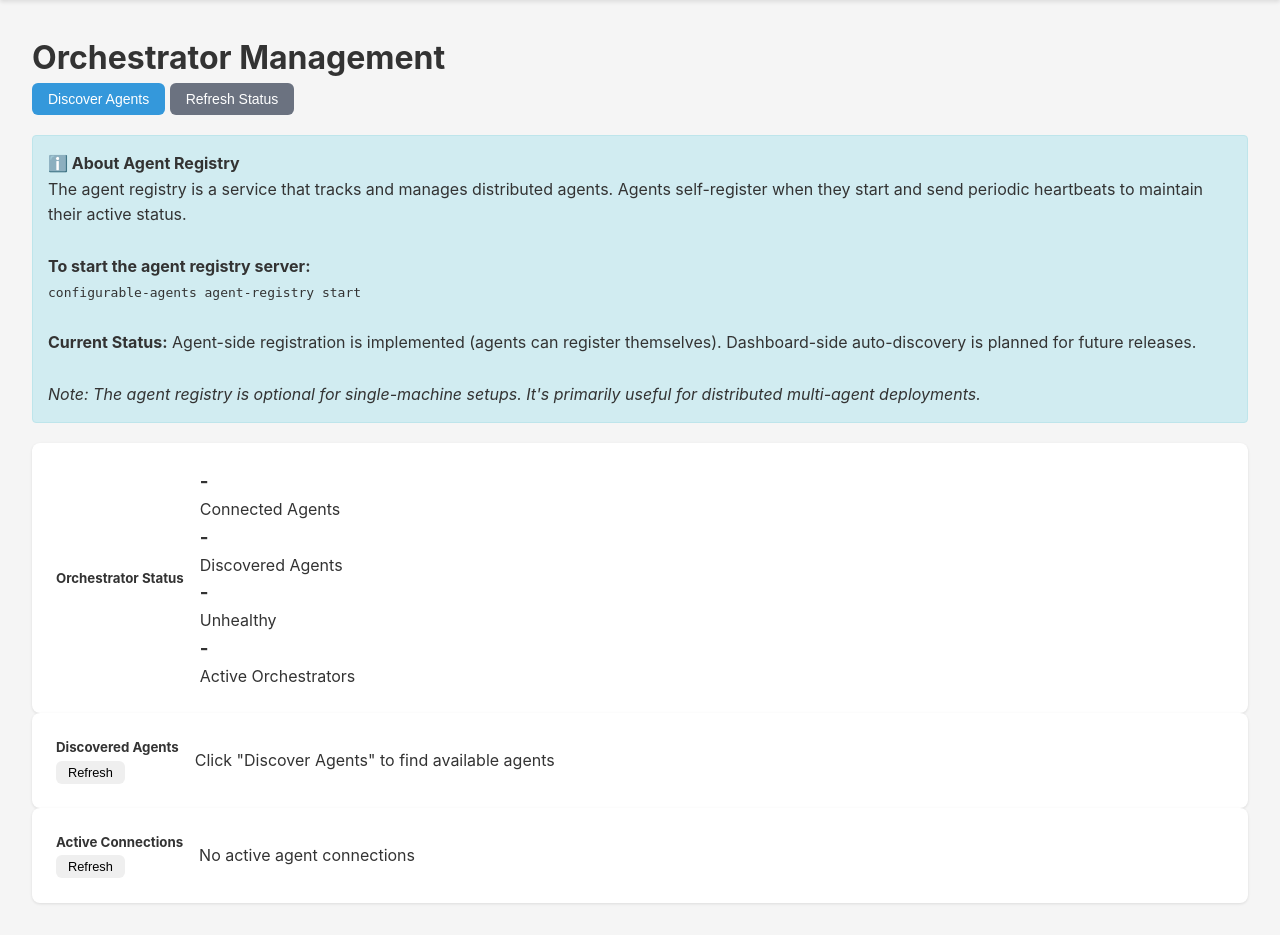
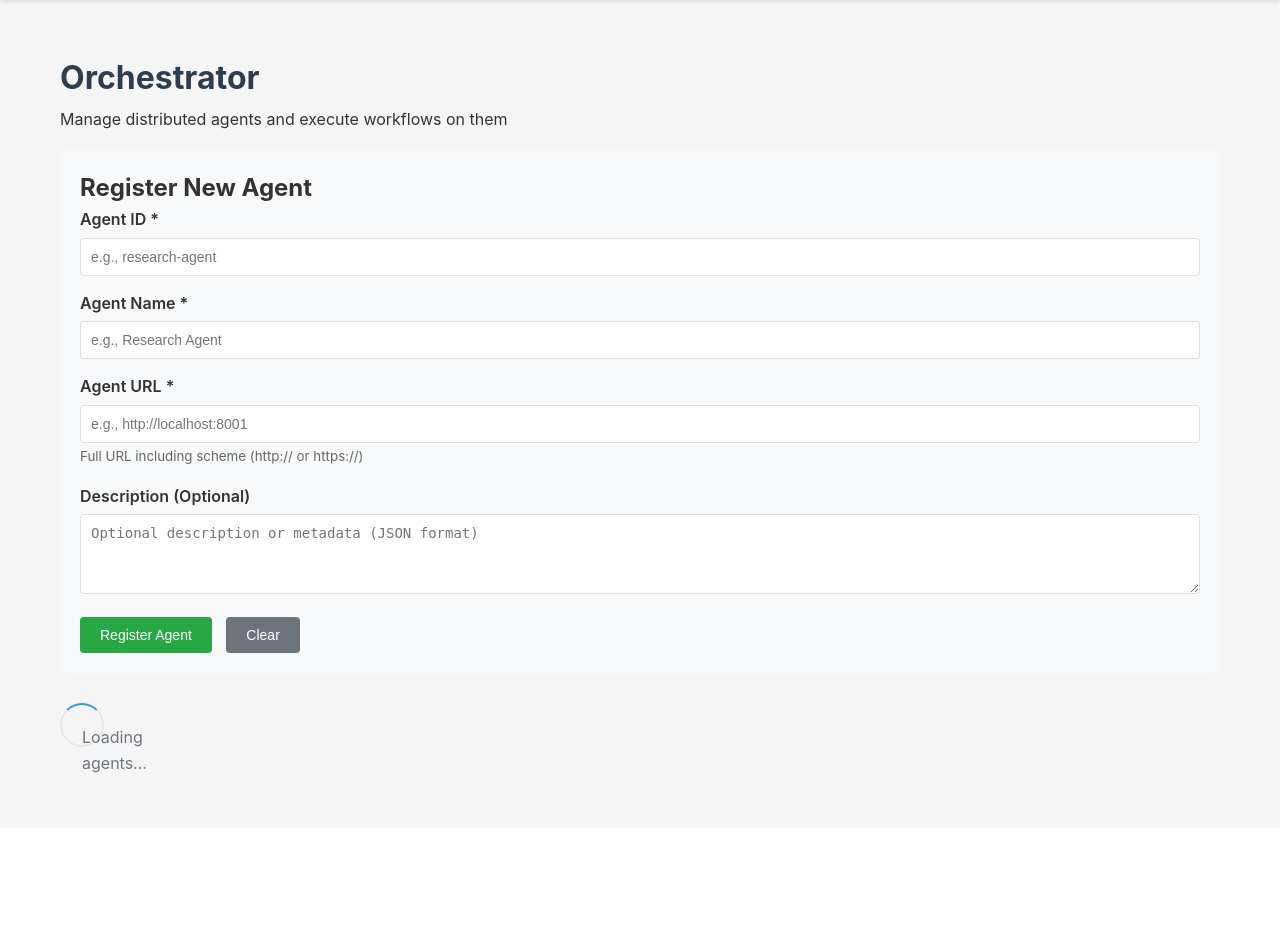
Before and after one commit to thatAverageGuy/configurable-agents, a Python web app: template src/configurable_agents/ui/dashboard/templates/orchestrator.html in a window 1280 px wide. Shown: the part 60-995 px from the top of the page. After the commit the page ends 833 px from the top, so only its background shows below. Run offline with Jinja, Linux system fonts and the light colour scheme; the template is opened without the code that fills it, so the values that code supplies are empty; some libraries are stand-ins or nearby versions.

Commit message:
feat(orchestrator): complete rewrite of orchestrator page template
BREAKING CHANGE: Complete rewrite of orchestrator.html

New features:
- Manual agent registration form with validation
- Agent list with health status (✓ Healthy / ✗ Unavailable)
- HTMX polling every 10s for live health updates
- Execute workflow modal with dynamic form generation
- Remove agent button with confirmation

Template structure:
1. Registration form (agent_id, agent_name, agent_url, description)
2. Agents list table with status, actions
3. Execute workflow modal (fetches schema from agent)
4. JavaScript for modal management and execution

Backend changes:
- GET /health-check now returns HTML partial (not JSON)
- Auto-refresh via HTMX: hx-trigger="load, every 10s"
- Proper error handling for unreachable agents

Removed:
- Auto-discovery button (no longer needed)
- References to non-existent orchestrator CLI command
- Complex status display (simplified to table view)

```diff
--- a/src/configurable_agents/ui/dashboard/templates/orchestrator.html
+++ b/src/configurable_agents/ui/dashboard/templates/orchestrator.html
@@ -1,217 +1,488 @@
 {% extends "base.html" %}
+
+{% block head %}
+<style>
+.orchestrator-container {
+    max-width: 1200px;
+    margin: 0 auto;
+    padding: 20px;
+}
+
+.registration-form {
+    background-color: #f8f9fa;
+    padding: 20px;
+    border-radius: 8px;
+    margin-bottom: 30px;
+}
+
+.form-group {
+    margin-bottom: 15px;
+}
+
+.form-group label {
+    display: block;
+    margin-bottom: 5px;
+    font-weight: 600;
+    color: #333;
+}
+
+.form-group input,
+.form-group textarea {
+    width: 100%;
+    padding: 10px;
+    border: 1px solid #ddd;
+    border-radius: 4px;
+    font-size: 14px;
+}
+
+.form-group textarea {
+    min-height: 80px;
+    resize: vertical;
+}
+
+.btn-register {
+    background-color: #28a745;
+    color: white;
+    border: none;
+    padding: 10px 20px;
+    border-radius: 4px;
+    cursor: pointer;
+    font-size: 14px;
+}
+
+.btn-register:hover {
+    background-color: #218838;
+}
+
+.btn-secondary {
+    background-color: #6c757d;
+    color: white;
+    border: none;
+    padding: 10px 20px;
+    border-radius: 4px;
+    cursor: pointer;
+    font-size: 14px;
+    margin-left: 10px;
+}
+
+.btn-secondary:hover {
+    background-color: #5a6268;
+}
+
+.agents-table {
+    width: 100%;
+    border-collapse: collapse;
+    margin-top: 20px;
+}
+
+.agents-table th,
+.agents-table td {
+    padding: 12px;
+    text-align: left;
+    border-bottom: 1px solid #ddd;
+}
+
+.agents-table th {
+    background-color: #f5f5f5;
+    font-weight: 600;
+}
+
+.agents-table tr:hover {
+    background-color: #f9f9f9;
+}
+
+.status-healthy {
+    color: #28a745;
+    font-weight: 600;
+}
+
+.status-unhealthy {
+    color: #dc3545;
+    font-weight: 600;
+}
+
+.btn-execute {
+    background-color: #007bff;
+    color: white;
+    border: none;
+    padding: 6px 12px;
+    border-radius: 4px;
+    cursor: pointer;
+    font-size: 12px;
+    margin-right: 5px;
+}
+
+.btn-execute:hover {
+    background-color: #0056b3;
+}
+
+.btn-remove {
+    background-color: #dc3545;
+    color: white;
+    border: none;
+    padding: 6px 12px;
+    border-radius: 4px;
+    cursor: pointer;
+    font-size: 12px;
+}
+
+.btn-remove:hover {
+    background-color: #c82333;
+}
+
+.error-message {
+    background-color: #f8d7da;
+    border: 1px solid #f5c6cb;
+    color: #721c24;
+    padding: 12px;
+    border-radius: 4px;
+    margin-top: 15px;
+}
+
+.success-message {
+    background-color: #d4edda;
+    border: 1px solid #c3e6cb;
+    color: #155724;
+    padding: 12px;
+    border-radius: 4px;
+    margin-top: 15px;
+}
+
+.modal {
+    display: none;
+    position: fixed;
+    z-index: 1000;
+    left: 0;
+    top: 0;
+    width: 100%;
+    height: 100%;
+    background-color: rgba(0,0,0,0.5);
+    padding: 20px;
+    box-sizing: border-box;
+}
+
+.modal-content {
+    background-color: white;
+    max-width: 600px;
+    margin: 100px auto;
+    padding: 20px;
+    border-radius: 8px;
+    max-height: 80vh;
+    overflow-y: auto;
+}
+
+.modal-header {
+    display: flex;
+    justify-content: space-between;
+    align-items: center;
+    margin-bottom: 20px;
+}
+
+.modal-header h2 {
+    margin: 0;
+}
+
+.close-modal {
+    background: none;
+    border: none;
+    font-size: 24px;
+    cursor: pointer;
+    padding: 0;
+    width: 30px;
+    height: 30px;
+}
+
+.execute-form {
+    margin-top: 20px;
+}
+
+.schema-field {
+    margin-bottom: 15px;
+}
+
+.schema-field label {
+    display: block;
+    margin-bottom: 5px;
+    font-weight: 600;
+}
+
+.schema-field input,
+.schema-field textarea,
+.schema-field select {
+    width: 100%;
+    padding: 10px;
+    border: 1px solid #ddd;
+    border-radius: 4px;
+}
+
+.btn-submit {
+    background-color: #007bff;
+    color: white;
+    border: none;
+    padding: 10px 20px;
+    border-radius: 4px;
+    cursor: pointer;
+    font-size: 14px;
+    margin-top: 10px;
+}
+
+.btn-submit:hover {
+    background-color: #0056b3;
+}
+
+.no-agents {
+    text-align: center;
+    padding: 40px;
+    color: #6c757d;
+}
+
+.loading {
+    text-align: center;
+    padding: 20px;
+    color: #6c757d;
+}
+</style>
+{% endblock %}
 
 {% block title %}Orchestrator - Configurable Agents Dashboard{% endblock %}
 
 {% block nav_orchestrator %}class="active"{% endblock %}
 
 {% block content %}
-<div class="container-fluid px-4 py-4">
-    <div class="d-flex justify-content-between align-items-center mb-4">
-        <h1>Orchestrator Management</h1>
-        <div>
-            <button class="btn btn-primary" hx-post="/orchestrator/discover" hx-target="#agents-container"
-                hx-swap="outerHTML">
-                Discover Agents
-            </button>
-            <button class="btn btn-secondary ms-2" hx-get="/orchestrator/status" hx-target="#status-container"
-                hx-swap="outerHTML">
-                Refresh Status
-            </button>
-        </div>
+<div class="orchestrator-container">
+    <div class="page-header">
+        <h1>Orchestrator</h1>
+        <p>Manage distributed agents and execute workflows on them</p>
     </div>
 
-    <!-- Agent Registry Notice -->
-    <div class="alert alert-info" style="margin: 20px 0; padding: 15px; background-color: #d1ecf1; border: 1px solid #bee5eb; border-radius: 4px;">
-        <strong>ℹ️ About Agent Registry</strong><br>
-        The agent registry is a service that tracks and manages distributed agents. Agents self-register when they start and send periodic heartbeats to maintain their active status.<br><br>
-        <strong>To start the agent registry server:</strong><br>
-        <code>configurable-agents agent-registry start</code><br><br>
-        <strong>Current Status:</strong> Agent-side registration is implemented (agents can register themselves). Dashboard-side auto-discovery is planned for future releases.<br><br>
-        <em>Note: The agent registry is optional for single-machine setups. It's primarily useful for distributed multi-agent deployments.</em>
+    <!-- Registration Form -->
+    <div class="registration-form">
+        <h2>Register New Agent</h2>
+        <form hx-post="/orchestrator/register"
+              hx-target="#registration-result"
+              hx-swap="innerHTML">
+            <div class="form-group">
+                <label for="agent_id">Agent ID *</label>
+                <input type="text"
+                       id="agent_id"
+                       name="agent_id"
+                       placeholder="e.g., research-agent"
+                       required>
+            </div>
+
+            <div class="form-group">
+                <label for="agent_name">Agent Name *</label>
+                <input type="text"
+                       id="agent_name"
+                       name="agent_name"
+                       placeholder="e.g., Research Agent"
+                       required>
+            </div>
+
+            <div class="form-group">
+                <label for="agent_url">Agent URL *</label>
+                <input type="url"
+                       id="agent_url"
+                       name="agent_url"
+                       placeholder="e.g., http://localhost:8001"
+                       required>
+                <small style="color: #666;">Full URL including scheme (http:// or https://)</small>
+            </div>
+
+            <div class="form-group">
+                <label for="metadata">Description (Optional)</label>
+                <textarea id="metadata"
+                          name="metadata"
+                          placeholder="Optional description or metadata (JSON format)"></textarea>
+            </div>
+
+            <button type="submit" class="btn-register">Register Agent</button>
+            <button type="button" class="btn-secondary" onclick="this.closest('form').reset()">Clear</button>
+        </form>
+
+        <div id="registration-result"></div>
     </div>
 
-    <!-- Status Overview -->
-    <div class="row mb-4" id="status-container">
-        <div class="col-md-12">
-            <div class="card">
-                <div class="card-header">
-                    <h5 class="card-title mb-0">Orchestrator Status</h5>
-                </div>
-                <div class="card-body">
-                    <div class="row text-center">
-                        <div class="col-md-3">
-                            <h3 id="stat-connections" class="display-4">-</h3>
-                            <p class="text-muted">Connected Agents</p>
-                        </div>
-                        <div class="col-md-3">
-                            <h3 id="stat-discovered" class="display-4">-</h3>
-                            <p class="text-muted">Discovered Agents</p>
-                        </div>
-                        <div class="col-md-3">
-                            <h3 id="stat-unhealthy" class="display-4">-</h3>
-                            <p class="text-muted">Unhealthy</p>
-                        </div>
-                        <div class="col-md-3">
-                            <h3 id="stat-orchestrators" class="display-4">-</h3>
-                            <p class="text-muted">Active Orchestrators</p>
-                        </div>
-                    </div>
-                </div>
-            </div>
+    <!-- Agents List -->
+    <div id="agents-list-container"
+         hx-get="/orchestrator/health-check"
+         hx-trigger="load, every 10s"
+         hx-swap="outerHTML">
+        <div class="loading">Loading agents...</div>
+    </div>
+</div>
+
+<!-- Execute Modal -->
+<div id="execute-modal" class="modal">
+    <div class="modal-content">
+        <div class="modal-header">
+            <h2 id="modal-title">Execute Workflow</h2>
+            <button class="close-modal" onclick="closeExecuteModal()">&times;</button>
         </div>
-    </div>
 
-    <!-- Discovered Agents -->
-    <div class="row mb-4" id="agents-container">
-        <div class="col-md-12">
-            <div class="card">
-                <div class="card-header d-flex justify-content-between align-items-center">
-                    <h5 class="card-title mb-0">Discovered Agents</h5>
-                    <button class="btn btn-sm btn-outline-secondary" hx-get="/orchestrator/agents"
-                        hx-target="#agents-container" hx-swap="outerHTML">
-                        Refresh
-                    </button>
-                </div>
-                <div class="card-body">
-                    <div id="agents-list">
-                        <p class="text-muted">Click "Discover Agents" to find available agents</p>
-                    </div>
-                </div>
-            </div>
-        </div>
-    </div>
-
-    <!-- Active Connections -->
-    <div class="row" id="connections-container">
-        <div class="col-md-12">
-            <div class="card">
-                <div class="card-header d-flex justify-content-between align-items-center">
-                    <h5 class="card-title mb-0">Active Connections</h5>
-                    <button class="btn btn-sm btn-outline-secondary" hx-get="/orchestrator/connections"
-                        hx-target="#connections-container" hx-swap="outerHTML">
-                        Refresh
-                    </button>
-                </div>
-                <div class="card-body">
-                    <div id="connections-list">
-                        <p class="text-muted">No active agent connections</p>
-                    </div>
-                </div>
-            </div>
+        <div id="modal-body">
+            <div class="loading">Loading schema...</div>
         </div>
     </div>
 </div>
-{% endblock %}
 
-{% block scripts %}
 <script>
-    // Update status display
-    function updateStatus(data) {
-        if (data.orchestrator_id) {
-            document.getElementById('stat-connections').textContent = data.connected_agents || 0;
-            document.getElementById('stat-discovered').textContent = data.discovered_agents || 0;
-            document.getElementById('stat-unhealthy').textContent = data.unhealthy_agents ? data.unhealthy_agents.length : 0;
+let currentAgentId = null;
+let currentAgentName = null;
+
+function openExecuteModal(agentId, agentName) {
+    currentAgentId = agentId;
+    currentAgentName = agentName;
+
+    document.getElementById('modal-title').textContent = `Execute on ${agentName}`;
+    document.getElementById('execute-modal').style.display = 'block';
+
+    // Load schema from agent
+    loadAgentSchema(agentId);
+}
+
+function closeExecuteModal() {
+    document.getElementById('execute-modal').style.display = 'none';
+    currentAgentId = null;
+    currentAgentName = null;
+}
+
+async function loadAgentSchema(agentId) {
+    const modalBody = document.getElementById('modal-body');
+
+    try {
+        const response = await fetch(`/orchestrator/${agentId}/schema`);
+
+        if (!response.ok) {
+            throw new Error(`HTTP ${response.status}: ${response.statusText}`);
+        }
+
+        const schema = await response.json();
+
+        // Build form from schema
+        let formHtml = `
+            <form class="execute-form"
+                  onsubmit="executeWorkflow(event, '${agentId}')">
+                <p><strong>Workflow:</strong> ${schema.workflow || agentId}</p>
+                <div id="execute-form-fields">
+        `;
+
+        if (schema.inputs) {
+            for (const [fieldName, fieldDef] of Object.entries(schema.inputs)) {
+                const required = fieldDef.required || false;
+                const requiredAttr = required ? 'required' : '';
+                const requiredLabel = required ? ' *' : '';
+
+                formHtml += `
+                    <div class="schema-field">
+                        <label for="field-${fieldName}">${fieldName}${requiredLabel}</label>
+                `;
+
+                if (fieldDef.description) {
+                    formHtml += `<small style="color: #666;">${fieldDef.description}</small><br>`;
+                }
+
+                // Simple text input for all fields (can be enhanced later)
+                formHtml += `
+                        <input type="text"
+                               id="field-${fieldName}"
+                               name="${fieldName}"
+                               ${requiredAttr}>
+                    </div>
+                `;
+            }
+        } else {
+            formHtml += `<p>No input fields defined for this workflow.</p>`;
+        }
+
+        formHtml += `
+                </div>
+                <button type="submit" class="btn-submit">Execute</button>
+                <button type="button" class="btn-secondary" onclick="closeExecuteModal()">Cancel</button>
+            </form>
+        `;
+
+        modalBody.innerHTML = formHtml;
+
+    } catch (error) {
+        modalBody.innerHTML = `
+            <div class="error-message">
+                Failed to load workflow schema: ${error.message}
+            </div>
+            <button class="btn-secondary" onclick="closeExecuteModal()" style="margin-top: 10px;">Close</button>
+        `;
+    }
+}
+
+async function executeWorkflow(event, agentId) {
+    event.preventDefault();
+
+    const form = event.target;
+    const formData = new FormData(form);
+    const inputs = {};
+
+    for (const [key, value] of formData.entries()) {
+        if (key.startsWith('field-')) {
+            const fieldName = key.replace('field-', '');
+            inputs[fieldName] = value;
         }
     }
 
-    // Update discovered agents list
-    function updateAgentsList(data) {
-        const container = document.getElementById('agents-list');
+    try {
+        const response = await fetch(`/orchestrator/${agentId}/execute`, {
+            method: 'POST',
+            headers: {
+                'Content-Type': 'application/json',
+            },
+            body: JSON.stringify({ inputs })
+        });
 
-        if (!data.agents || data.agents.length === 0) {
-            container.innerHTML = '<p class="text-muted">No agents discovered</p>';
-            return;
+        if (!response.ok) {
+            const error = await response.json();
+            throw new Error(error.detail || 'Execution failed');
         }
 
-        let html = '<div class="list-group">';
-        data.agents.forEach(agent => {
-            const isAlive = agent.is_alive ? '<span class="badge bg-success">Alive</span>' : '<span class="badge bg-secondary">Dead</span>';
-            const canConnect = agent.is_alive ?
-                `<button class="btn btn-sm btn-primary" hx-post="/orchestrator/connect/${agent.agent_id}" hx-target="#connections-container" hx-swap="outerHTML">Connect</button>` :
-                '<span class="text-muted">Unavailable</span>';
+        const result = await response.json();
 
-            html += `
-                <div class="list-group-item">
-                    <div class="d-flex justify-content-between align-items-center">
-                        <div>
-                            <strong>${agent.agent_name}</strong> (${agent.agent_id})
-                            <br>
-                            <small class="text-muted">${agent.host}:${agent.port}</small>
-                        </div>
-                        <div>
-                            ${isAlive}
-                            ${canConnect}
-                        </div>
-                    </div>
-                </div>
-            `;
-        });
-        html += '</div>';
-        container.innerHTML = html;
+        // Redirect to run details page
+        if (result.redirect_url) {
+            window.location.href = result.redirect_url;
+        }
+
+    } catch (error) {
+        alert(`Execution failed: ${error.message}`);
+    }
+}
+
+function removeAgent(agentId, agentName) {
+    if (!confirm(`Are you sure you want to remove agent "${agentName}" (${agentId})?`)) {
+        return;
     }
 
-    // Update connections list
-    function updateConnectionsList(data) {
-        const container = document.getElementById('connections-list');
+    fetch(`/orchestrator/${agentId}`, {
+        method: 'DELETE'
+    })
+    .then(response => response.json())
+    .then(data => {
+        if (data.status === 'deregistered') {
+            // Refresh the agents list
+            const container = document.getElementById('agents-list-container');
+            container.htmx.trigger('load');
+        } else {
+            alert(`Failed to remove agent: ${data.detail || 'Unknown error'}`);
+        }
+    })
+    .catch(error => {
+        alert(`Failed to remove agent: ${error.message}`);
+    });
+}
 
-        if (!data.connections || data.connections.length === 0) {
-            container.innerHTML = '<p class="text-muted">No active agent connections</p>';
-            return;
-        }
-
-        let html = '<div class="list-group">';
-        data.connections.forEach(conn => {
-            const statusBadge = conn.is_healthy ?
-                '<span class="badge bg-success">Healthy</span>' :
-                '<span class="badge bg-warning">Unhealthy</span>';
-
-            html += `
-                <div class="list-group-item">
-                    <div class="d-flex justify-content-between align-items-center">
-                        <div>
-                            <strong>${conn.agent_name}</strong> (${conn.agent_id})
-                            <br>
-                            <small class="text-muted">${conn.host}:${conn.port}</small>
-                            <br>
-                            ${statusBadge}
-                        </div>
-                        <div>
-                            <button class="btn btn-sm btn-outline-danger"
-                                hx-delete="/orchestrator/disconnect/${conn.agent_id}"
-                                hx-target="#connections-container"
-                                hx-swap="outerHTML">
-                                Disconnect
-                            </button>
-                        </div>
-                    </div>
-                    ${conn.error_message ? `<div class="text-danger mt-2"><small>${conn.error_message}</small></div>` : ''}
-                </div>
-            `;
-        });
-        html += '</div>';
-        container.innerHTML = html;
+// Close modal on outside click
+window.onclick = function(event) {
+    const modal = document.getElementById('execute-modal');
+    if (event.target === modal) {
+        closeExecuteModal();
     }
-
-    // Listen for HTMX events
-    document.body.addEventListener('htmx:afterSwap', function(event) {
-        // Check if response contains status data
-        if (event.detail.xhr.status === 200) {
-            try {
-                const contentType = event.detail.xhr.getResponseHeader('Content-Type');
-                if (contentType && contentType.includes('application/json')) {
-                    const data = JSON.parse(event.detail.xhr.responseText);
-                    if (data.orchestrator_id !== undefined) {
-                        updateStatus(data);
-                    } else if (data.agents !== undefined) {
-                        updateAgentsList(data);
-                    } else if (data.connections !== undefined) {
-                        updateConnectionsList(data);
-                    }
-                }
-            } catch (e) {
-                console.error('Failed to parse response:', e);
-            }
-        }
-    });
+}
 </script>
 {% endblock %}
```
Also changed, not shown: src/configurable_agents/ui/dashboard/routes/orchestrator.py (+74 -7 lines).
